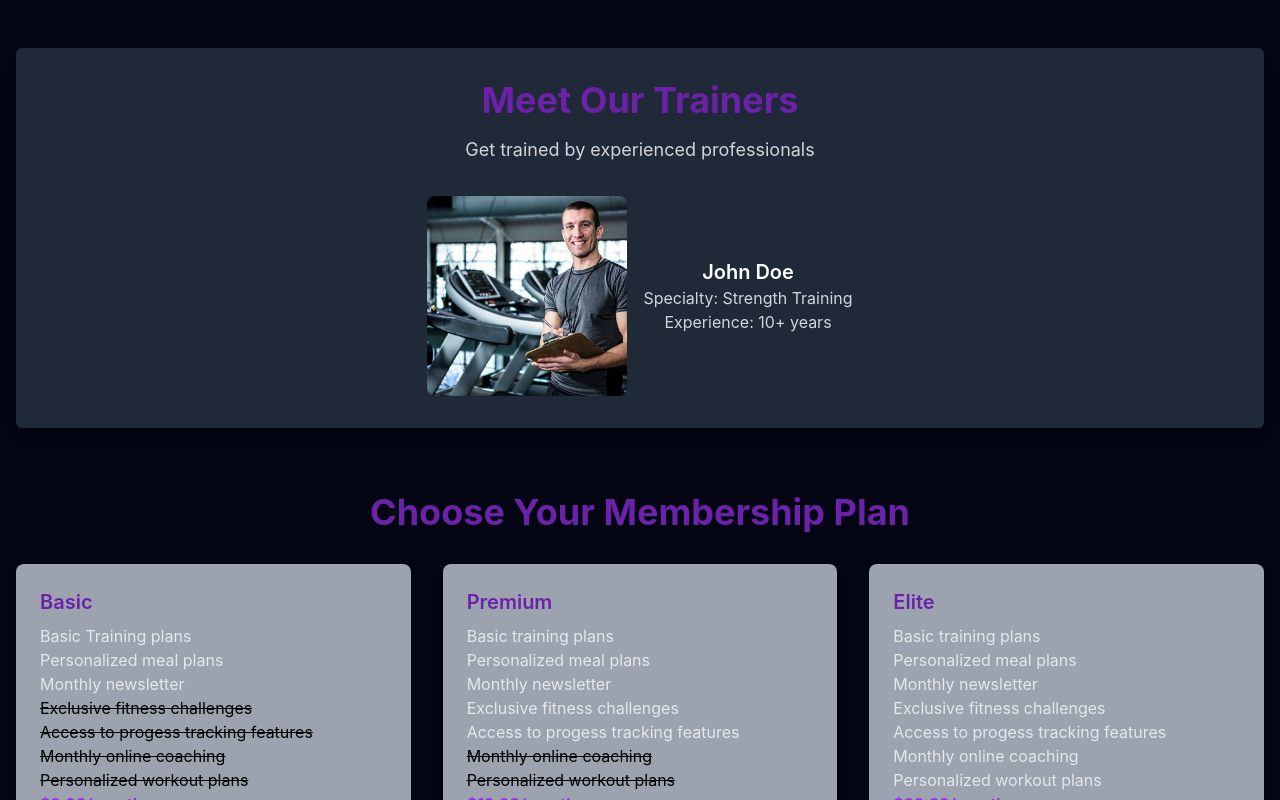
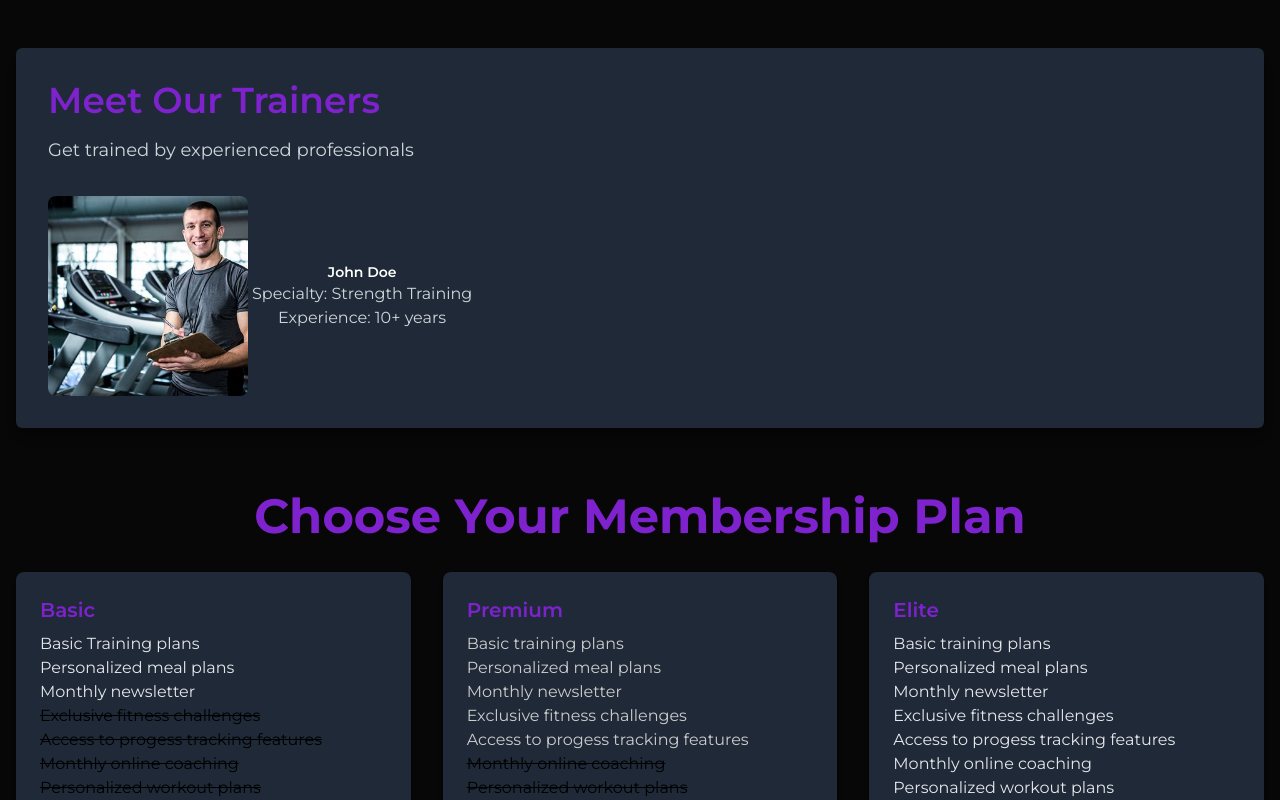
Before and after one commit to nhier17/my-fitness, a React (Create React App) app: page / in a window 1280 px wide. Shown: the part 1760-2560 px from the top of the page. Built offline with nearby package versions, Linux system fonts and the light colour scheme; no server answers.

Commit message:
media queries

```diff
--- a/public/index.html
+++ b/public/index.html
@@ -10,6 +10,9 @@
       content="Web site created using create-react-app"
     />
     <link rel="apple-touch-icon" href="%PUBLIC_URL%/logo192.png" />
+<link rel="preconnect" href="https://fonts.googleapis.com">
+<link rel="preconnect" href="https://fonts.gstatic.com" crossorigin>
+<link href="https://fonts.googleapis.com/css2?family=EB+Garamond:ital,wght@0,400..800;1,400..800&family=Montserrat:ital,wght@0,100..900;1,100..900&display=swap" rel="stylesheet">
     <!--
       manifest.json provides metadata used when your web app is installed on a
       user's mobile device or desktop. See https://developers.google.com/web/fundamentals/web-app-manifest/
@@ -24,7 +27,7 @@
       work correctly both with client-side routing and a non-root public URL.
       Learn how to configure a non-root public URL by running `npm run build`.
     -->
-    <title>React App</title>
+    <title>My Fitness</title>
   </head>
   <body>
     <noscript>You need to enable JavaScript to run this app.</noscript>
--- a/src/components/Membership.jsx
+++ b/src/components/Membership.jsx
@@ -3,10 +3,10 @@ import React from 'react'
 const Membership = () => {
   return (
     <div className="mx-auto px-4 py-8">
-                <h1 className="text-4xl font-bold text-purple-800 text-center mb-8">Choose Your Membership Plan</h1>
+                <h1 className="text-3xl md:text-5xl font-bold text-purple-700 text-center mb-8">Choose Your Membership Plan</h1>
             <div className="grid grid-cols-1 md:grid-cols-3 gap-8">
-                <div className="bg-gray-400 p-6 shadow-md rounded-lg">
-                    <h2 className="text-xl font-semibold mb-2 text-purple-800">Basic</h2>
+                <div className="bg-gray-800 p-6 shadow-md rounded-lg">
+                    <h2 className="text-xl font-semibold mb-2 text-purple-700">Basic</h2>
                     <ul>
                         <li className="text-gray-200">Basic Training plans</li>
                         <li className="text-gray-200">Personalized meal plans</li>
@@ -19,22 +19,22 @@ const Membership = () => {
                     <p className="text-purple-600 font-bold">$9.99/month</p>
                     <button className="mt-4 w-full bg-purple-600 text-white py-2 px-4 rounded-md hover:bg-purple-700 transition duration-300 ease-in-out">Select Plan</button>
                 </div>
-                <div className="bg-gray-400 p-6 shadow-md rounded-lg">
-                    <h2 className="text-xl font-semibold mb-2 text-purple-800">Premium</h2>
+                <div className="bg-gray-800 p-6 shadow-md rounded-lg">
+                    <h2 className="text-xl font-semibold mb-2 text-purple-700">Premium</h2>
                     <ul>
-                        <li className="text-gray-200">Basic training plans</li>
-                        <li className="text-gray-200">Personalized meal plans</li>
-                        <li className="text-gray-200">Monthly newsletter</li>
-                        <li className="text-gray-200">Exclusive fitness challenges</li>
-                        <li className="text-gray-200">Access to progess tracking features</li>
+                        <li className="text-[#ccc]">Basic training plans</li>
+                        <li className="text-[#ccc]">Personalized meal plans</li>
+                        <li className="text-[#ccc]">Monthly newsletter</li>
+                        <li className="text-[#ccc]">Exclusive fitness challenges</li>
+                        <li className="text-[#ccc]">Access to progess tracking features</li>
                         <li className="line-through">Monthly online coaching</li>
                         <li className="line-through">Personalized workout plans</li>
                     </ul>
                     <p className="text-purple-600 font-bold">$19.99/month</p>
                     <button className="mt-4 w-full bg-purple-600 text-white py-2 px-4 rounded-md hover:bg-purple-700 transition duration-300 ease-in-out">Select Plan</button>
                 </div>
-                <div className="bg-gray-400 p-6 shadow-md rounded-lg">
-                    <h2 className="text-xl font-semibold mb-2 text-purple-800">Elite</h2>
+                <div className="bg-gray-800 p-6 shadow-md rounded-lg">
+                    <h2 className="text-xl font-semibold mb-2 text-purple-700">Elite</h2>
                     <ul>
                         <li className="text-gray-200">Basic training plans</li>
                         <li className="text-gray-200">Personalized meal plans</li>
--- a/src/components/Trainers.jsx
+++ b/src/components/Trainers.jsx
@@ -4,16 +4,16 @@ import { trainer } from '../assets';
 const Trainers = () => {
   return (
     <div className="container mx-auto px-4 py-8">
-      <div className="bg-gray-800 rounded-md overflow-hidden shadow-lg text-center">
+      <div className="bg-gray-800 rounded-md overflow-hidden shadow-lg m-auto">
         <div className="p-8">
-          <h2 className="text-4xl font-bold text-purple-800 mb-4">Meet Our Trainers</h2>
+          <h2 className="text-3xl md:text-4xl font-semibold text-purple-700 mb-4">Meet Our Trainers</h2>
           <p className="text-lg text-gray-300 mb-8">Get trained by experienced professionals</p>
-          <div className="flex items-center justify-center">
-            <img src={trainer} alt="trainer" className="w-[200px] h-[200px] rounded-lg object-cover mr-4" />
+          <div className="flex items-center">
+            <img src={trainer} alt="trainer" className="w-[200px] h-[200px] rounded-lg object-cover mr-4 md:mr-1" />
             <div>
-              <h3 className="text-xl font-semibold text-white">John Doe</h3>
-              <p className="text-gray-300">Specialty: Strength Training</p>
-              <p className="text-gray-300">Experience: 10+ years</p>
+              <h3 className="text-xl md:text-sm font-semibold text-white text-center">John Doe</h3>
+              <p className="text-gray-300 text-center">Specialty: Strength Training</p>
+              <p className="text-gray-300 text-center">Experience: 10+ years</p>
             </div>
           </div>
         </div>
--- a/src/index.css
+++ b/src/index.css
@@ -9,17 +9,18 @@
   user-select: none;
 }
 body {
-  font-family: -apple-system, BlinkMacSystemFont, 'Segoe UI', 'Roboto', 'Oxygen',
-    'Ubuntu', 'Cantarell', 'Fira Sans', 'Droid Sans', 'Helvetica Neue',
-    sans-serif;
+  font-family: "Montserrat", serif;
   -webkit-font-smoothing: antialiased;
   -moz-osx-font-smoothing: grayscale;
-  background: #030612;
+  background: #000000f8;
+
 }
 
 .explore-container {
   padding: 0 20px;
+
 }
+
 
 .service-item {
   flex: 1;
@@ -36,3 +37,13 @@ body {
 .service-item:hover {
   transform: scale(1.05);
 }
+
+@media (max-width: 768px) {
+  .explore-container {
+   padding: 0 10px;
+
+  }
+  .service-item {
+    margin-right: 0px;
+  }
+ }
```
